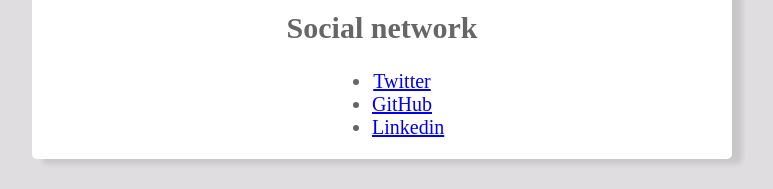
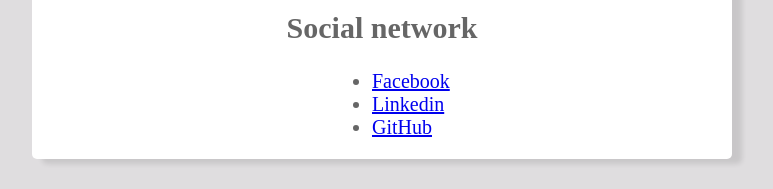
Before and after one commit to loukos-essec/lewagon, a plain HTML site: page index.html in a window 1280 px wide. Shown: the part 708-897 px from the top of the page, without its empty margins (258-1031 px from the left). Drawn offline with Linux system fonts and the light colour scheme.

Commit message:
Update index.html

```diff
--- a/index.html
+++ b/index.html
@@ -26,9 +26,9 @@
 				<!-- last section -->
 				<h2>Social network</h2>
 				<ul style="width:60px; margin:auto">
-					<li><a href="https://twitter.com/realdonaldtrump">Twitter</a></li>
-					<li><a href="https://github.com/torvalds">GitHub</a></li>
+					<li><a href="https://www.facebook.com/costantino.loukos">Facebook</a></li>
 					<li><a href="https://www.linkedin.com/in/brittloukos/">Linkedin</a></li>
+					<li><a href="https://github.com/loukos-essec/lewagon">GitHub</a></li>
 				</ul>
 			</div>
 		</div>
```
